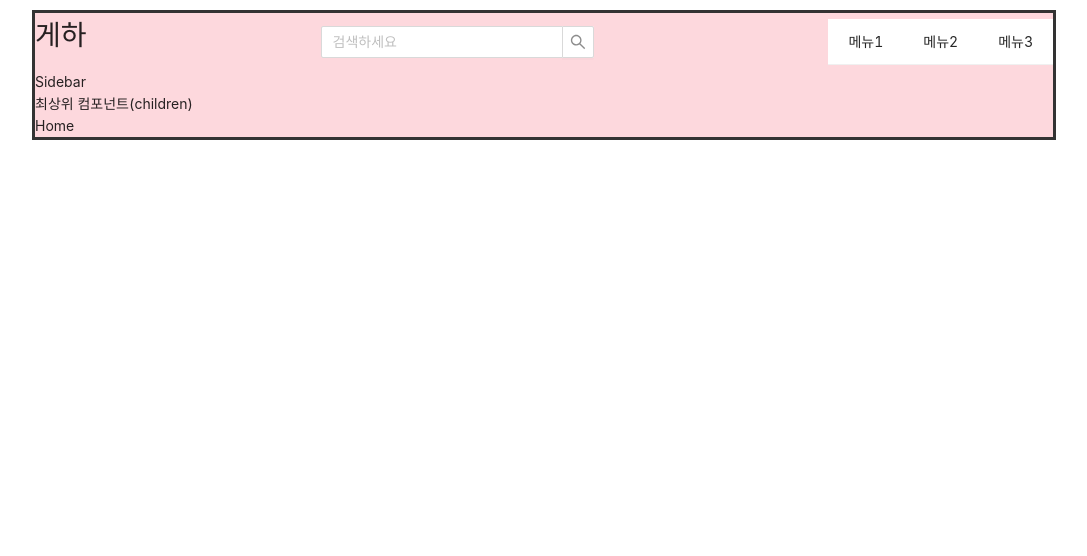
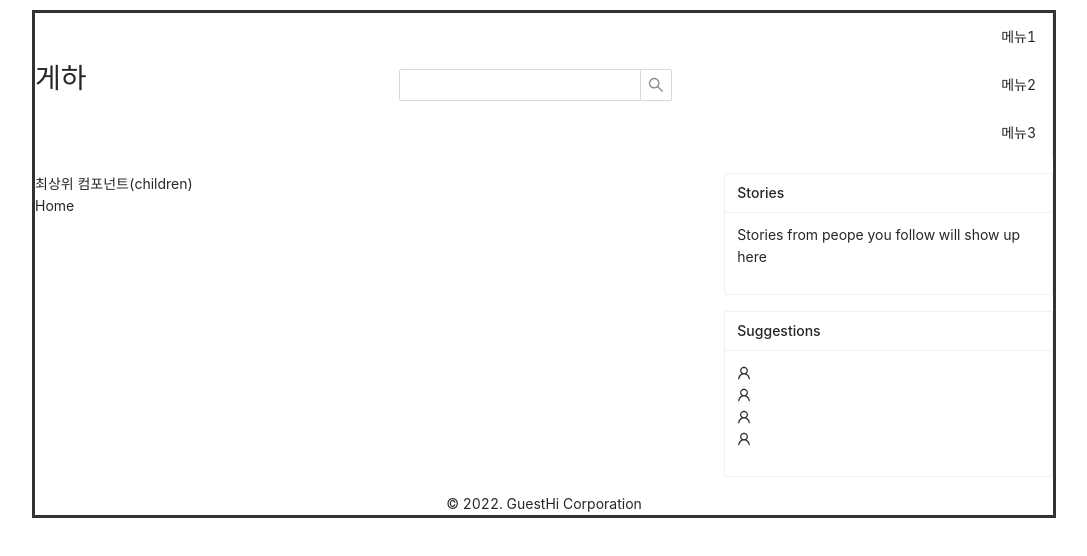
Before and after one commit to seongjae-Leee/instagram-with-react-django, a React (Create React App) app in the folder frontend/: page / in a window 1280 px wide. Shown: the top 556 px of the page, without its empty margins (96-1183 px from the left). Built offline with nearby package versions, Linux system fonts and the light colour scheme.

Commit message:
antd/dist/antd.min.css

```diff
--- a/frontend/src/components/AppLayout.js
+++ b/frontend/src/components/AppLayout.js
@@ -1,27 +1,35 @@
-import React from 'react';
+import React from "react";
+import { Input, Menu } from "antd";
 import "./AppLayout.scss";
-import { Input, Menu } from 'antd';
+import StoryList from "./StoryList";
+import SuggestionList from "./SuggestionList";
+// import LogoImage from "assets/logo.png";
 
-function AppLayout(props) {
-  const { children } = props;
+function AppLayout({ children, sidebar }) {
   return (
-    <div className='app'>
-      <div className='header'>
-        <h1 className='page-title'>게하</h1>
-        <div className='search'><Input.Search placeholder="검색하세요" /></div>
-        <div className='topnav'>
-          <Menu mode='horizontal'>
+    <div className="app">
+      <div className="header">
+        <h1 className="page-title">
+          {/* <img src={LogoImage} alt="logo" /> */}
+          게하
+        </h1>
+        <div className="search">
+          <Input.Search />
+        </div>
+        <div className="topnav">
+          <Menu >
             <Menu.Item>메뉴1</Menu.Item>
             <Menu.Item>메뉴2</Menu.Item>
             <Menu.Item>메뉴3</Menu.Item>
           </Menu>
         </div>
       </div>
-      <div className='sidebar'>Sidebar</div>
-      <div className='contents'>{children}</div>
-      <div className='footer'>
-
+      <div className="contents">{children}</div>
+      <div className="sidebar">
+        <StoryList style={{ marginBottom: "1rem" }} />
+        <SuggestionList />
       </div>
+      <div className="footer">&copy; 2022. GuestHi Corporation</div>
     </div>
   );
 }
--- a/frontend/src/components/AppLayout.scss
+++ b/frontend/src/components/AppLayout.scss
@@ -1,37 +1,42 @@
-.app{
-  background-color: rgb(253, 216, 221);
+.app {
+  display: grid;
+  gap: 1rem;
+  grid-template-columns: repeat(3, 1fr);
+  grid-template-areas:
+    "header header header"
+    "contents contents sidebar"
+    "footer footer footer";
+
+    // background-color: rgb(255, 217, 223);
+  border: 3px solid #333;
   width: 1024px;
-  border: 3px solid #333;
   max-width: 100%;
   margin: 10px auto;
 
-  .header{
+  .header {
     display: flex;
     justify-content: space-between;
     align-items: center;
+    grid-area: header;
 
-    .page-title{
-
+    .page-title {
     }
-
-    .search{
-
+    .search {
     }
-
-    .topnav{
-
+    .topnav {
     }
   }
 
-  .sidebar{
-
+  .sidebar {
+    grid-area: sidebar;
   }
 
-  .contents{
-
+  .contents {
+    grid-area: contents;
   }
 
-  .footer{
-
+  .footer {
+    grid-area: footer;
+    justify-self: center;
   }
 }
--- /dev/null
+++ b/frontend/src/components/StoryList.js
@@ -0,0 +1,15 @@
+import React from 'react';
+import "./StoryList.scss";
+import { Card } from "antd";
+
+function StoryList({ style }) {
+  return (
+    <div style={style}>
+      <Card title="Stories" size='small'>
+        <p>Stories from peope you follow will show up here</p>
+      </Card>
+    </div>
+  );
+}
+
+export default StoryList;
--- /dev/null
+++ b/frontend/src/components/Suggestion.js
@@ -0,0 +1,12 @@
+import React from 'react';
+import { UserOutlined } from '@ant-design/icons';
+
+function Suggestion() {
+  return (
+    <div>
+      <UserOutlined />
+    </div>
+  );
+}
+
+export default Suggestion;
--- /dev/null
+++ b/frontend/src/components/SuggestionList.js
@@ -0,0 +1,21 @@
+import React from 'react';
+import { Card } from "antd";
+import "./SuggestionList.scss";
+import Suggestion from './Suggestion';
+
+function SuggestionList({ style }) {
+  return (
+    <div style={style}>
+      <Card title="Suggestions" size='small'>
+        <p>
+          <Suggestion />
+          <Suggestion />
+          <Suggestion />
+          <Suggestion />
+        </p>
+      </Card>
+    </div>
+  );
+}
+
+export default SuggestionList;
--- a/frontend/src/index.js
+++ b/frontend/src/index.js
@@ -5,7 +5,7 @@ import { BrowserRouter } from "react-router-dom";
 import Root from "./pages";
 import reportWebVitals from './reportWebVitals';
 import "./index.css";
-import "antd/dist/antd.less";
+import "antd/dist/antd.min.css";
 
 const root = ReactDOM.createRoot(document.getElementById('root'));
 root.render(
```
Also changed, not shown: frontend/src/components/StoryList.scss (added), frontend/src/components/SuggestionList.scss (added).
